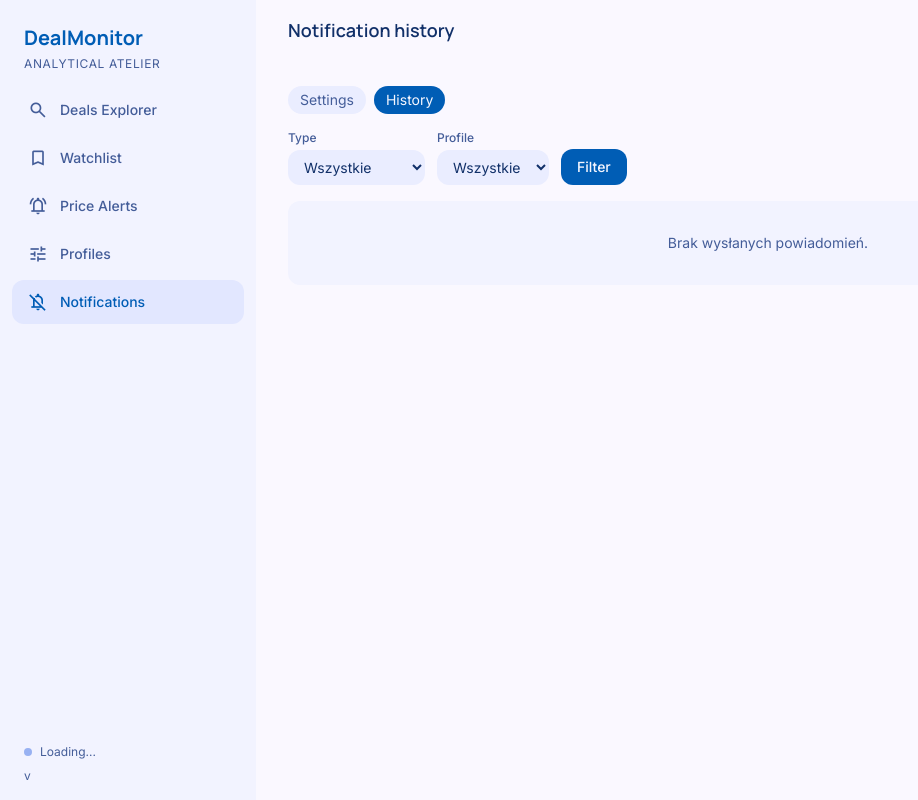
After one commit to giraffe-horizon/deal-hunter, a Python web app: template src/deal_hunter/api/templates/notifications_history.html in a window 1280 px wide. The commit adds this page. Shown: the whole page, without its empty margins (0-918 px from the left). Run offline with Jinja, Linux system fonts and the light colour scheme; the template is opened without the code that fills it, so the values that code supplies are empty; some libraries are stand-ins or nearby versions.

Commit message:
feat(dashboard): add /notifications/history page + Settings|History sub-nav
Adds a paginated, filterable notification history page at /notifications/history
backed by SentNotificationRepository.list_recent/count, with a shared sub-nav
partial that links the Settings and History pages together on both templates.

```diff
--- a/src/deal_hunter/api/templates/notifications.html
+++ b/src/deal_hunter/api/templates/notifications.html
@@ -1,8 +1,11 @@
 {% extends "base.html" %}
 {% set active_page = "notifications" %}
+{% set subnav_active = "settings" %}
 {% block title %}Notifications — DealMonitor{% endblock %}
 {% block page_title %}Notifications{% endblock %}
 {% block content %}
+
+{% include "partials/notifications_subnav.html" %}
 
 <div class="bg-surface-container-low rounded-card p-6 max-w-2xl">
     <h2 class="font-headline text-lg font-semibold mb-4">Global notification defaults</h2>
--- /dev/null
+++ b/src/deal_hunter/api/templates/notifications_history.html
@@ -0,0 +1,56 @@
+{% extends "base.html" %}
+{% set active_page = "notifications" %}
+{% set subnav_active = "history" %}
+{% block title %}Notification history — DealMonitor{% endblock %}
+{% block page_title %}Notification history{% endblock %}
+{% block content %}
+
+{% include "partials/notifications_subnav.html" %}
+
+<form method="get" action="/notifications/history"
+      class="flex flex-wrap items-end gap-3 mb-4">
+    <div>
+        <label class="block text-xs font-medium text-on-surface-variant mb-1" for="alert_type">Type</label>
+        <select name="alert_type" id="alert_type"
+                class="bg-surface-container rounded-card px-3 py-2 text-sm">
+            <option value="">Wszystkie</option>
+            {% for t in ["deal", "price_drop", "summary", "watchlist", "digest", "source_failure", "chart"] %}
+                <option value="{{ t }}" {% if alert_type == t %}selected{% endif %}>{{ t }}</option>
+            {% endfor %}
+        </select>
+    </div>
+    <div>
+        <label class="block text-xs font-medium text-on-surface-variant mb-1" for="profile">Profile</label>
+        <select name="profile" id="profile"
+                class="bg-surface-container rounded-card px-3 py-2 text-sm">
+            <option value="">Wszystkie</option>
+            {% for p in profile_options %}
+                <option value="{{ p }}" {% if profile == p %}selected{% endif %}>{{ p }}</option>
+            {% endfor %}
+        </select>
+    </div>
+    <button type="submit"
+            class="bg-primary text-on-primary px-4 py-2 rounded-card text-sm font-medium">
+        Filter
+    </button>
+</form>
+
+<div id="history-table" class="bg-surface-container-low rounded-card overflow-hidden">
+    {% include "partials/notifications_history_table.html" %}
+</div>
+
+{% if total_pages > 1 %}
+<div class="flex justify-center gap-2 mt-4">
+    {% if page > 1 %}
+        <a href="?page={{ page - 1 }}{% if alert_type %}&alert_type={{ alert_type }}{% endif %}{% if profile %}&profile={{ profile }}{% endif %}"
+           class="px-3 py-1 rounded-card text-sm bg-surface-container">← Prev</a>
+    {% endif %}
+    <span class="text-sm self-center text-on-surface-variant">Page {{ page }} of {{ total_pages }}</span>
+    {% if page < total_pages %}
+        <a href="?page={{ page + 1 }}{% if alert_type %}&alert_type={{ alert_type }}{% endif %}{% if profile %}&profile={{ profile }}{% endif %}"
+           class="px-3 py-1 rounded-card text-sm bg-surface-container">Next →</a>
+    {% endif %}
+</div>
+{% endif %}
+
+{% endblock %}
--- /dev/null
+++ b/src/deal_hunter/api/templates/partials/notifications_history_table.html
@@ -0,0 +1,37 @@
+{% if rows %}
+<table class="w-full text-sm">
+    <thead class="text-left text-xs text-on-surface-variant uppercase">
+        <tr>
+            <th class="px-3 py-2">Time</th>
+            <th class="px-3 py-2">Type</th>
+            <th class="px-3 py-2">Profile</th>
+            <th class="px-3 py-2">Subject</th>
+        </tr>
+    </thead>
+    <tbody>
+        {% for r in rows %}
+        <tr class="border-t border-outline-variant/30">
+            <td class="px-3 py-2 text-on-surface-variant" title="{{ r.sent_at }}">{{ r.sent_at }}</td>
+            <td class="px-3 py-2">
+                <span class="px-2 py-0.5 rounded-full text-xs bg-secondary/10 text-secondary">{{ r.alert_type }}</span>
+            </td>
+            <td class="px-3 py-2">{{ r.profile or '—' }}</td>
+            <td class="px-3 py-2">
+                {% set title = r.payload.get('title') if r.payload is mapping else None %}
+                {% if title %}
+                    <span class="font-medium">{{ title }}</span>
+                {% elif r.deal_id %}
+                    <code class="text-xs">{{ r.deal_id }}</code>
+                {% else %}
+                    <span class="text-on-surface-variant text-xs">—</span>
+                {% endif %}
+            </td>
+        </tr>
+        {% endfor %}
+    </tbody>
+</table>
+{% else %}
+<div class="px-4 py-8 text-center text-on-surface-variant text-sm">
+    Brak wysłanych powiadomień.
+</div>
+{% endif %}
--- /dev/null
+++ b/src/deal_hunter/api/templates/partials/notifications_subnav.html
@@ -0,0 +1,10 @@
+<div class="flex gap-2 mb-4">
+    <a href="/notifications"
+       class="px-3 py-1 rounded-full text-sm transition-colors {% if subnav_active == 'settings' %}bg-primary text-on-primary{% else %}bg-surface-container text-on-surface-variant hover:bg-surface-container-high{% endif %}">
+        Settings
+    </a>
+    <a href="/notifications/history"
+       class="px-3 py-1 rounded-full text-sm transition-colors {% if subnav_active == 'history' %}bg-primary text-on-primary{% else %}bg-surface-container text-on-surface-variant hover:bg-surface-container-high{% endif %}">
+        History
+    </a>
+</div>
```
Also changed, not shown: src/deal_hunter/api/routes/notifications.py (+54 -2 lines), tests/test_dashboard_notifications.py (+82 -0 lines).
